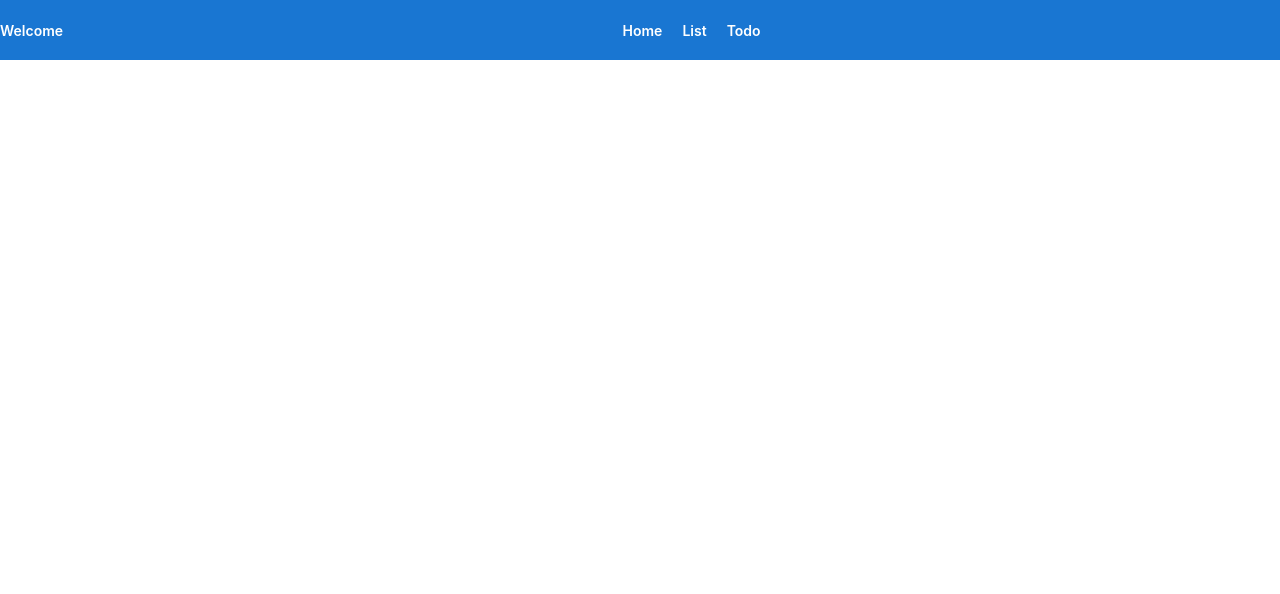
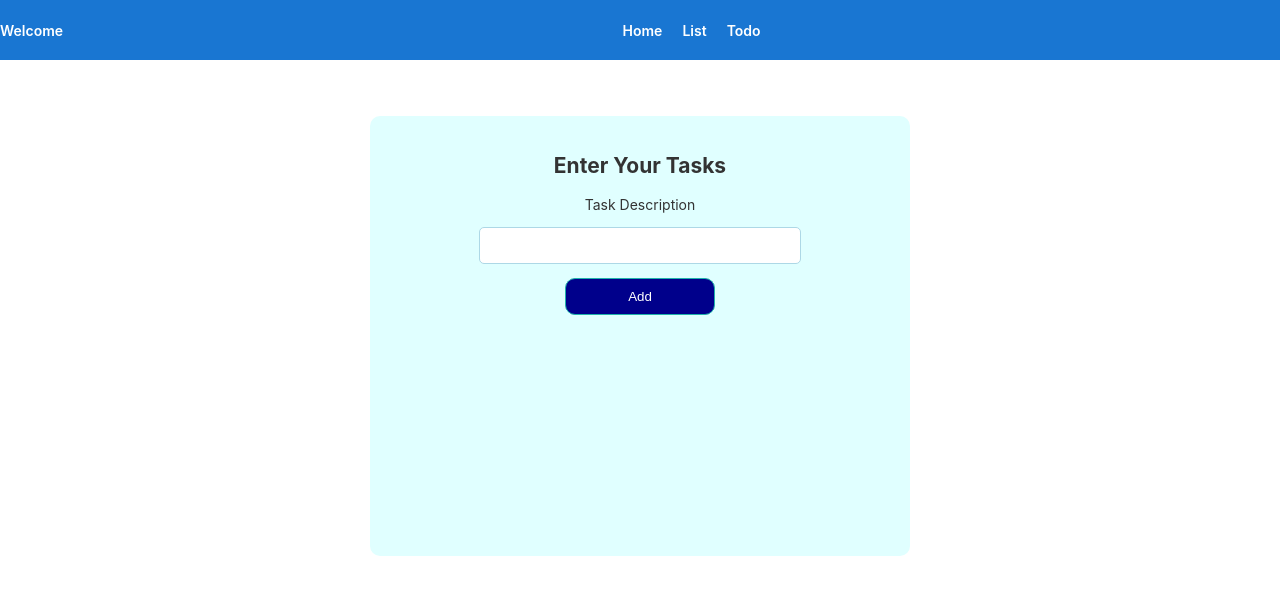
Before and after one commit to rajudandigam/angular, an Angular app: page /todo in a window 1280 px wide. Shown: the top 594 px of the page. Built offline with nearby package versions, Linux system fonts and the light colour scheme.

Commit message:
feat: added todo task input and add elements with styles

```diff
--- a/src/app/todo/todo.component.html
+++ b/src/app/todo/todo.component.html
@@ -0,0 +1,14 @@
+<main class="container">
+  <h2>Enter Your Tasks</h2>
+  <form>
+    <p>
+      <label for="task">Task Description</label>
+    </p>
+    <p class="taskInput">
+      <input type="text" id="task" name="task" [(ngModel)]="taskName"/>
+    </p>
+    <p class="taskAdd">
+      <button type="submit">Add</button>
+    </p>
+  </form>
+</main>
--- a/src/app/todo/todo.component.scss
+++ b/src/app/todo/todo.component.scss
@@ -0,0 +1,30 @@
+.container {
+  max-width: 90%;
+  min-width: 500px;
+  min-height: 400px;
+  padding: 20px;
+  margin:0 auto;
+  text-align: center;
+  background-color: lightcyan;
+  border-radius: 10px;
+
+  .taskInput {
+    input {
+      padding: 10px;
+      border-radius: 5px;
+      border:1px solid lightblue;
+      width: 300px;
+    }
+  }
+
+  .taskAdd {
+    button {
+      padding: 10px;
+      width: 150px;
+      background-color: darkblue;
+      color: white;
+      border: 1px solid lightseagreen;
+      border-radius: 10px;
+    }
+  }
+}
--- a/src/app/todo/todo.component.ts
+++ b/src/app/todo/todo.component.ts
@@ -7,6 +7,8 @@ import { Component, OnInit } from '@angular/core';
 })
 export class TodoComponent implements OnInit {
 
+  taskName: string = '';
+
   constructor() { }
 
   ngOnInit() {
```
